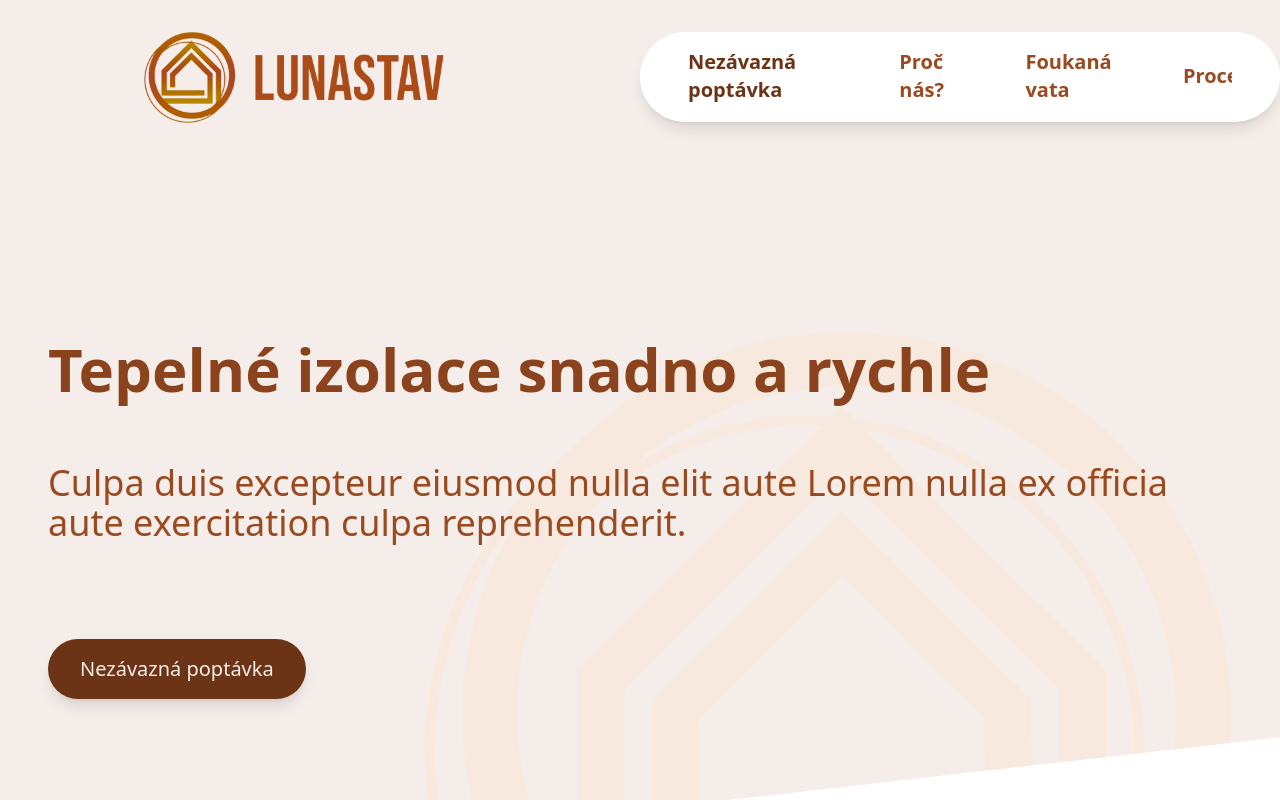
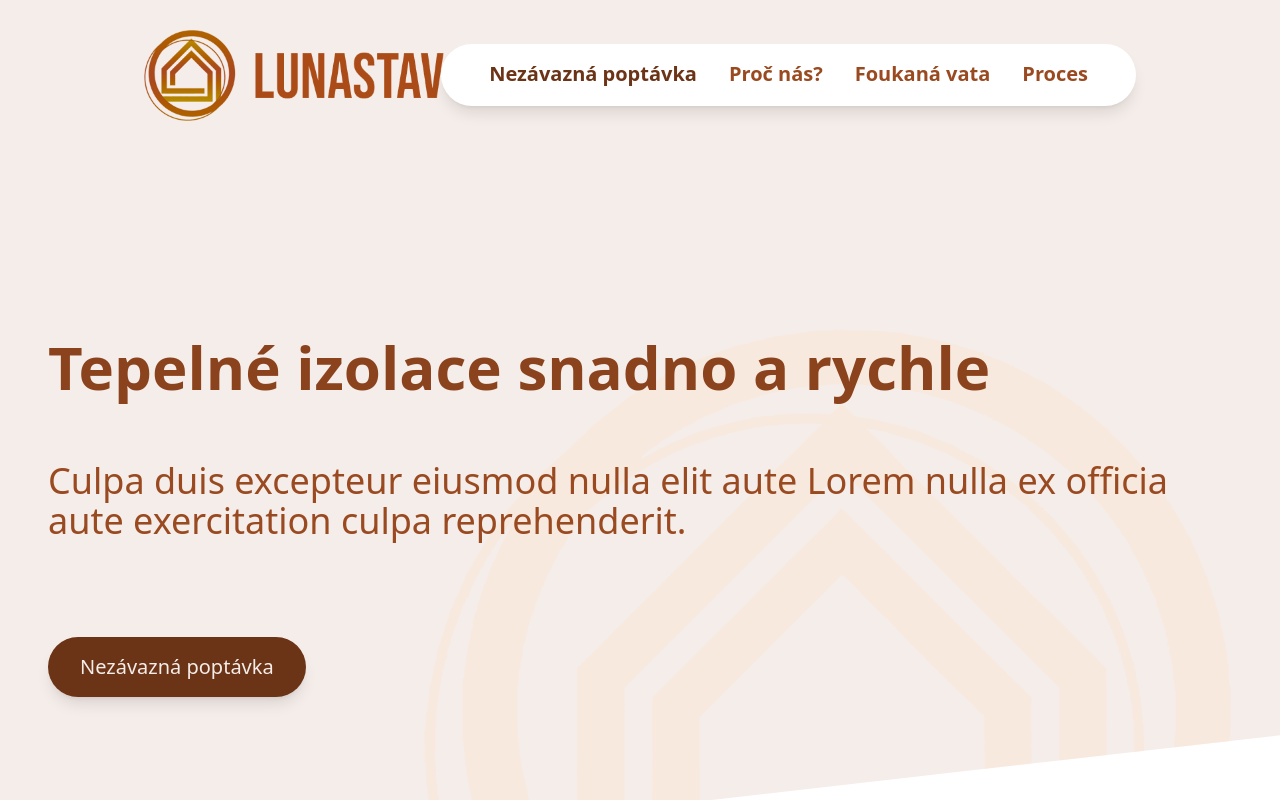
Before and after one commit to OndrejJuda/tepelne-izolace, a Next.js app: page / in a window 1280 px wide. Shown: the top 800 px of the page. Built offline with nearby package versions, Linux system fonts and the light colour scheme.

Commit message:
navbar on desktop

```diff
--- a/components/Header.jsx
+++ b/components/Header.jsx
@@ -1,70 +1,17 @@
-import React, { useState, useEffect } from 'react';
+import React from 'react';
 import Link from 'next/link';
 
-const links = [
-  { href: '#kontakty', title: 'Nezávazná poptávka', cta: true },
-  { href: '#benefity', title: 'Proč nás?' },
-  { href: '#služby', title: 'Foukaná vata' },
-  { href: '#proces', title: 'Proces' },
-];
+
 
 const Header = () => {
-  const [isOnTop, setIsOnTop] = useState(true);
-
-  useEffect(() => {
-    const handleScroll = (event) => {
-      const { scrollY } = window;
-
-      setIsOnTop(scrollY < 100);
-    };
-
-    window.addEventListener('scroll', handleScroll);
-
-    return () => {
-      window.removeEventListener('scroll', handleScroll);
-    };
-  }, []);
-
   return (
     <header
       className='flex justify-start items-center py-8 bg-primary-50'
     >
-      <div className='mx-auto md:ml-16 xl:ml-36'>
+      <div className='mx-auto md:ml-16 lg:ml-4 xl:ml-36'>
         <Link href='/'>
           <img src='/logo/logo-name.png' alt='logo' width={300} />
         </Link>
-      </div>
-
-      <div className={`hidden xl:block fixed z-50 left-[50%] transition ${isOnTop ? '' : 'translate-x-[-40%]'}`}>
-        <Link href='/'>
-          <img
-            src='/logo/logo.png'
-            alt='logo'
-            width={60}
-            height={60}
-            className={`absolute top-[1px] left-[10px] -z-10
-            rounded-full p-2 bg-[#fff]
-            transition-[200] ${isOnTop ? '' : 'delay-150 translate-x-[-150%] shadow-lg'}
-            hover:scale-110 hover:shadow-xl active:scale-95 active:shadow-md`}
-          />
-        </Link>
-        <nav className={`bg-[#fff] py-4 px-12 rounded-full shadow-lg`}>
-          <ul className='flex justify-center items-center gap-14'>
-            {
-              links.map(({ href, title, cta }) => (
-                <li
-                  key={href}
-                  className={`${cta ? 'text-primary-700 font-bold' : 'text-primary-500'} text-xl font-semibold group relative overflow-hidden`}
-                >
-                  <Link href={href}>
-                    {title}
-                  </Link>
-                  <div className='w-full h-[2px] bg-primary-500 -translate-x-[105%] group-hover:translate-x-0 transition' />
-                </li>
-              ))
-            }
-          </ul>
-        </nav>
       </div>
     </header>
   );
--- /dev/null
+++ b/components/Navbar.jsx
@@ -0,0 +1,66 @@
+import React, { useState, useEffect } from 'react';
+import Link from 'next/link';
+
+const links = [
+  { href: '#kontakty', title: 'Nezávazná poptávka', cta: true },
+  { href: '#benefity', title: 'Proč nás?' },
+  { href: '#služby', title: 'Foukaná vata' },
+  { href: '#proces', title: 'Proces' },
+];
+
+const Navbar = () => {
+  const [isOnTop, setIsOnTop] = useState(true);
+
+  useEffect(() => {
+    const handleScroll = (event) => {
+      const { scrollY } = window;
+
+      setIsOnTop(scrollY < 100);
+    };
+
+    window.addEventListener('scroll', handleScroll);
+
+    return () => {
+      window.removeEventListener('scroll', handleScroll);
+    };
+  }, []);
+
+  return (
+    <div className={`hidden lg:flex justify-end mr-4 xl:mr-36 z-50 -mt-16
+    sticky top-11
+    transition ${isOnTop ? '' : 'translate-x-[-13%] xl:translate-x-[-12%] 2xl:translate-x-[-23%]'}`}>
+      <nav className={`bg-[#fff] py-4 px-12 rounded-full shadow-lg relative`}>
+        <Link href='/'>
+          <img
+            src='/logo/logo.png'
+            alt='logo'
+            width={60}
+            height={60}
+            className={`absolute top-[1px] left-[10px] -z-10
+            rounded-full p-2 bg-[#fff]
+            transition-[200] ${isOnTop ? '' : 'delay-150 translate-x-[-150%] shadow-lg'}
+            hover:scale-110 hover:shadow-xl active:scale-95 active:shadow-md`}
+          />
+        </Link>
+
+        <ul className='flex justify-center items-center gap-8 2xl:gap-14'>
+          {
+            links.map(({ href, title, cta }) => (
+              <li
+                key={href}
+                className={`${cta ? 'text-primary-700 font-bold' : 'text-primary-500'} text-xl font-semibold group relative overflow-hidden`}
+              >
+                <Link href={href}>
+                  {title}
+                </Link>
+                <div className='w-full h-[2px] bg-primary-500 -translate-x-[105%] group-hover:translate-x-0 transition' />
+              </li>
+            ))
+          }
+        </ul>
+      </nav>
+    </div>
+  );
+};
+
+export default Navbar;
--- a/components/index.js
+++ b/components/index.js
@@ -7,6 +7,7 @@ export { default as GDPR } from './GDPR';
 export { default as Header } from './Header';
 export { HSecondary } from './Headings';
 export { default as Hero } from './Hero';
+export { default as Navbar } from './Navbar';
 export { default as Process } from './Process';
 export { default as References } from './References';
 export { default as SectionWrapper } from './SectionWrapper';
--- a/pages/index.js
+++ b/pages/index.js
@@ -1,5 +1,5 @@
 import Head from 'next/head';
-import { Benefits, Footer, Contacts, Header, Hero, Process, Services } from '../components';
+import { Benefits, Footer, Contacts, Header, Hero, Process, Services, Navbar } from '../components';
 
 export default function Home() {
   return (
@@ -17,6 +17,7 @@ export default function Home() {
         <meta name="msapplication-TileColor" content="#da532c" />
         <meta name="theme-color" content="#ffffff" />
       </Head>
+      <Navbar />
       <Header />
       <main>
         <Hero />
```
